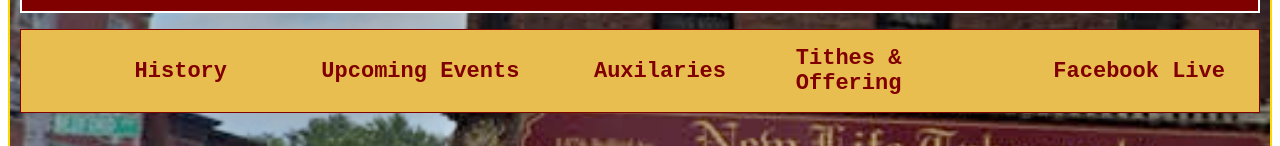
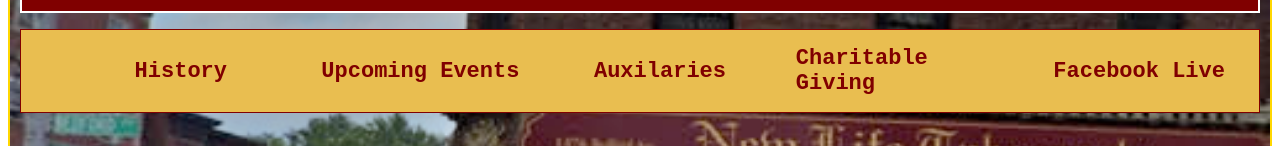
Before and after one commit to JWoodbury125/dealers_choice_html, a plain HTML site: page index.html in a window 1280 px wide. Shown: the part 285-431 px from the top of the page. Drawn offline with Linux system fonts and the light colour scheme.

Commit message:
Small change to nav bar

```diff
--- a/index.html
+++ b/index.html
@@ -21,7 +21,7 @@
                         <a href='/'>Auxilaries</a>
                     </li>
                     <li>
-                        <a href='/'>Tithes & Offering</a>
+                        <a href='/'>Charitable Giving</a>
                     </li>
                     <li>
                         <a href='/'>Facebook Live</a>
```
